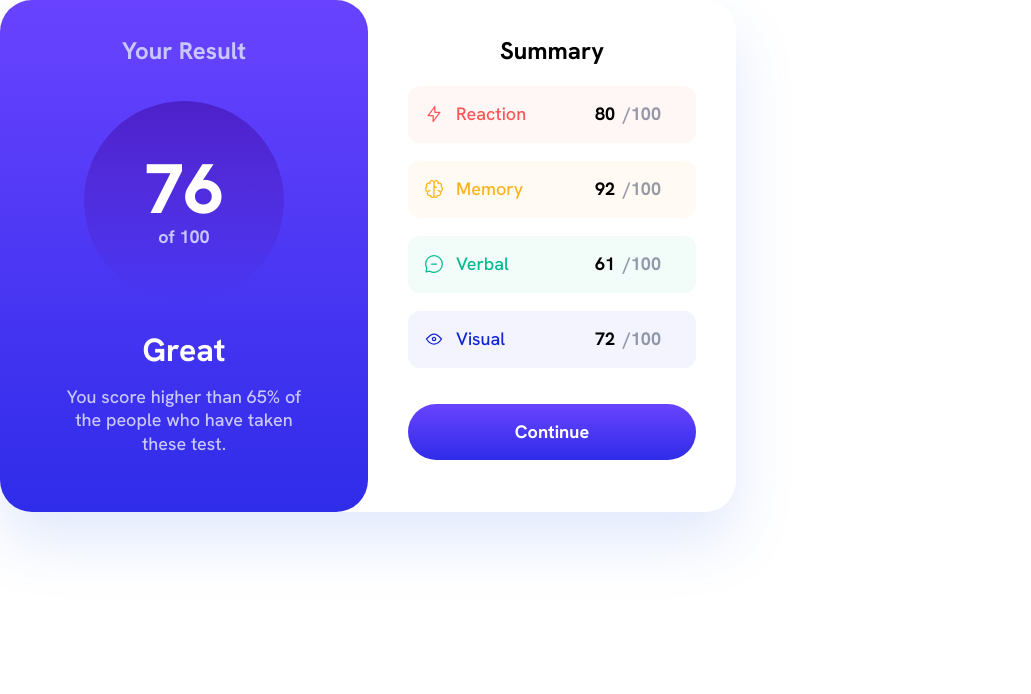
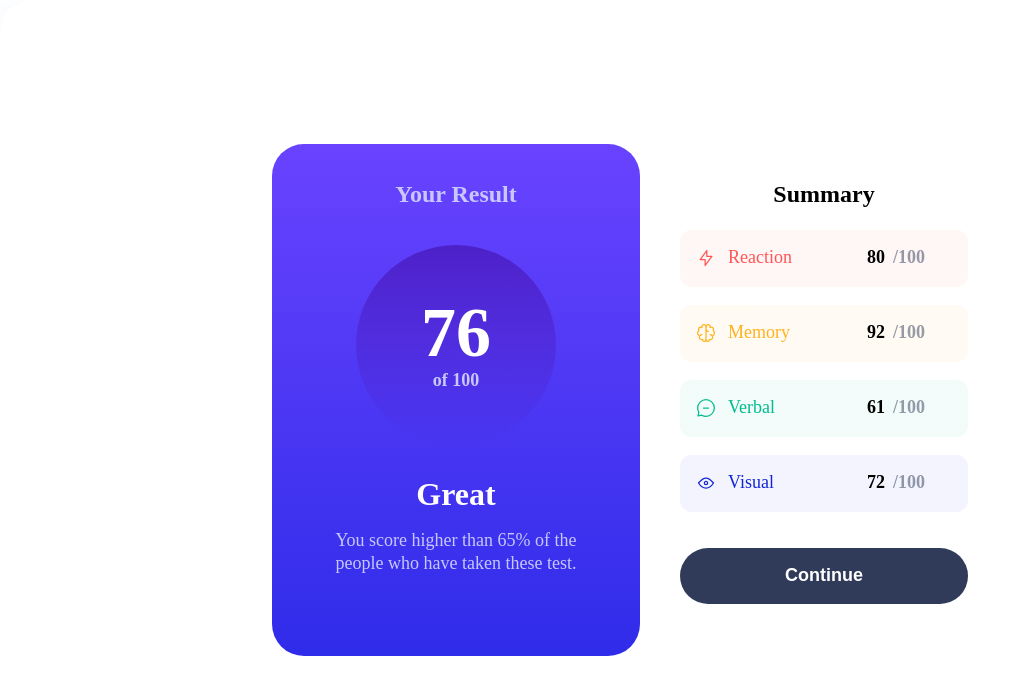
Before and after one commit to vickiavola/vickiavola.github.io, a plain HTML site: page index.html in a window 1280 px wide. Shown: the whole page, without its empty margins (0-1031 px from the left). Drawn offline with Linux system fonts and the light colour scheme.

Commit message:
Update style.css

```diff
--- a/style.css
+++ b/style.css
@@ -1,19 +1,22 @@
 *{
      padding: 0px;
      margin: 0px;
-     font-family: Hanken Grotesk;
 }
+
 
 .bigone{
      display:flex;
      flex-direction: row;
+     margin: auto auto;
      justify-content: center;
+     align-items: center;
      background-color: hsl(0, 0%, 100%);
      border-radius: 32px;
-     align-items: center;
-     width: 736px;
-     height: 512px;
+     width: 100vw;;
+     height: 100vh;
      box-shadow: 0px 30px 60px rgba(61, 108, 236, 0.15);
+
+
      }
 
 .section1{
@@ -211,7 +214,7 @@ img{
 button{
      cursor: pointer;
      border-radius: 128px;
-     background: linear-gradient(180deg, #7755FF 0%, #6943FF 0.01%, #2F2CE9 100%);
+     background: #303B59;
      width: 288px;
      height: 56px;
      border: none;
```
